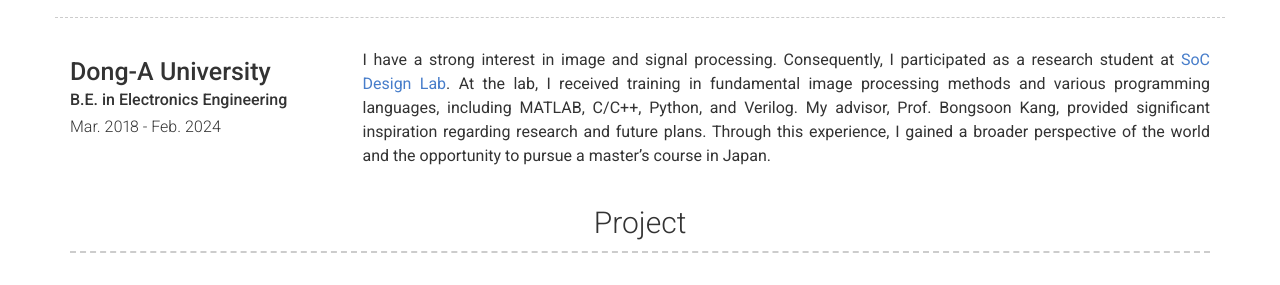
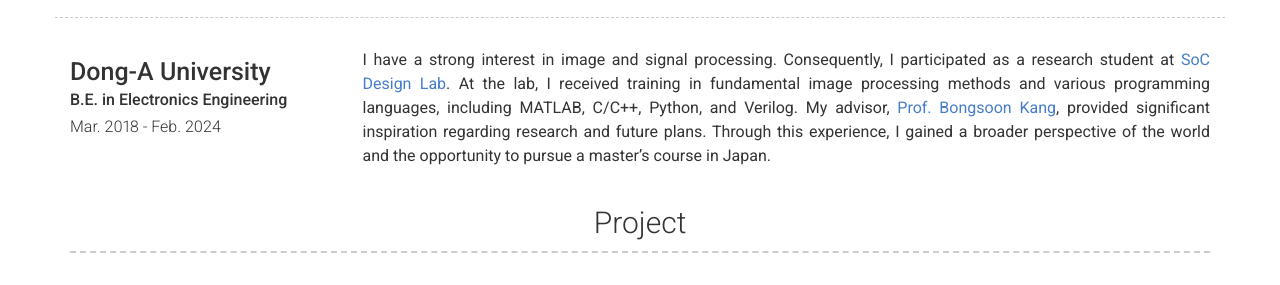
Before and after one commit to Jongpil0911/jeong.github.io, a Jekyll site: the page built from index.md, in a window 1280 px wide. Shown: the part 824-1109 px from the top of the page. Built offline with Jekyll 4.4.1, drawn with Linux system fonts in a browser that asks for light colours; nearby versions of some CDN libraries; part of the change alters nothing that is shown.

```diff
--- a/_config.yml
+++ b/_config.yml
@@ -101,7 +101,7 @@ content:
           I have a strong interest in image and signal processing.
           Consequently, I participated as a research student at [SoC Design Lab](https://soc.donga.ac.kr/soc/Main.do).
           At the lab, I received training in fundamental image processing methods and various programming languages, including MATLAB, C/C++, Python, and Verilog.
-          My advisor, Prof. Bongsoon Kang, provided significant inspiration regarding research and future plans.
+          My advisor, [Prof. Bongsoon Kang](https://orcid.org/0000-0001-6716-5799), provided significant inspiration regarding research and future plans.
           Through this experience, I gained a broader perspective of the world and the opportunity to pursue a master's course in Japan.
 
 
```
Also changed, not shown: 1 other file.
